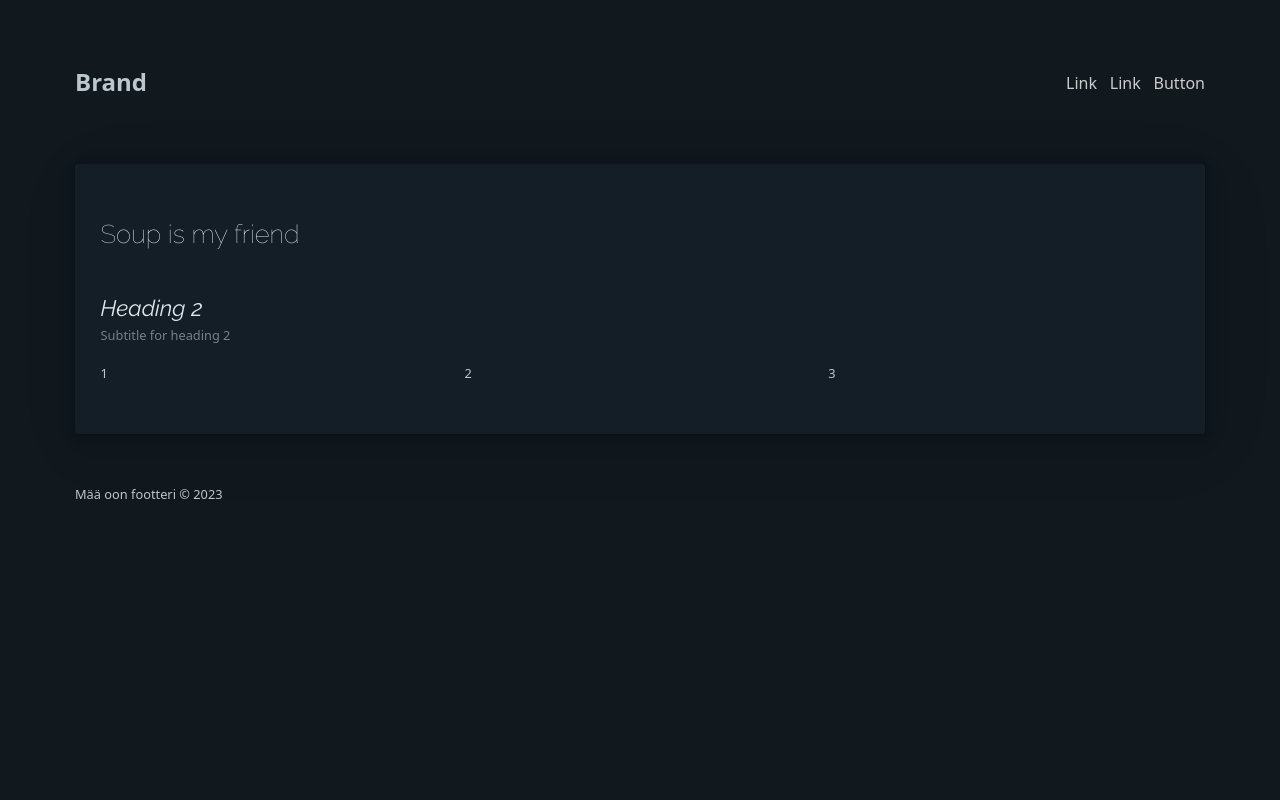
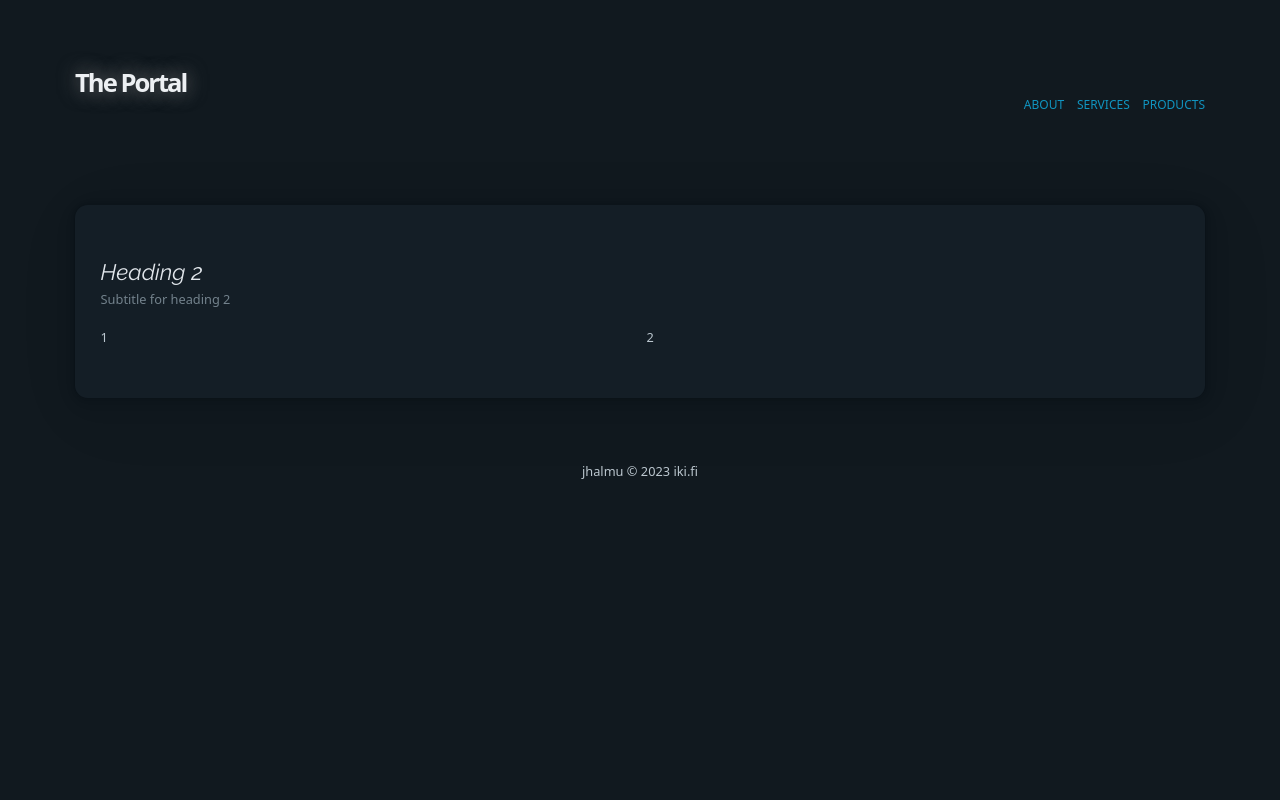
Before and after one commit to jhalmu/theportalx, a Django app: page / in a window 1280 px wide. Run offline with Django 5.2, Linux system fonts and the light colour scheme.

Commit message:
Ui things are not for me...

```diff
--- a/templates/base.html
+++ b/templates/base.html
@@ -8,47 +8,52 @@
   <meta http-equiv="X-UA-Compatible" content="ie=edge" />
 
   <link rel="stylesheet" href="https://cdn.jsdelivr.net/npm/@picocss/pico@1/css/pico.min.css">
-
-
   <link rel="alternate" type="application/rss+xml" title="RSS" href="/feed/rss">
-
   <script src="{% static 'js/htmx.min.js' %}" defer></script>
 
   <link rel="preconnect" href="https://fonts.googleapis.com">
   <link rel="preconnect" href="https://fonts.gstatic.com" crossorigin>
   <link href="https://fonts.googleapis.com/css2?family=Raleway:ital,wght@0,600;1,400;0,100&display=swap" rel="stylesheet">
 
-
   <style>
     html
     {
       font-size: 80% !important;
+      height: 100%;
     }
-    a:link {
-      font-size:80%;
+    li>a:link {
+      font-size:0.6em;
+      text-transform: uppercase;
+    }
+    li>a:hover {
+      text-shadow: 0 0 10px #fff;
     }
     strong {
-      font-size:120%;
+      font-size:140%;
     }
     h1 {
-      font-family: 'Raleway', sans-serif;
-      font-weight:400;
-      font-style:normal;
+      text-shadow: 0 0 20px #777;
+      letter-spacing: -2px;
     }
     h2 {
       font-family: 'Raleway', sans-serif;
       font-weight:400;
       font-style:italic;
     }
-    a.contrast {
-      color: #ccc;
-      font-wight:100;
+    header {
+      background-color:inherit;
     }
-    a.contrast:hover {
-      border-bottom:1px solid #555;
-      color: #ffff;
-      text-shadow: 0 0 3px #fff;
-      font-weight:400;
+    footer {
+      text-align: center;
+      padding-top: 1rem;
+    }
+    li>strong {
+      color:#5b5bc7;
+      text-shadow: 0 0 20px #3d3ded;
+      letter-spacing: -2px;
+    }
+    article {
+      border-radius: 1rem;
     }
   </style>
 
@@ -61,9 +66,13 @@
 
 <body>
   <main class="container">
+    <header>
     {% include 'main_nav.html' %}
+    </header>
     {% block content %}{% endblock %}
+    <footer>
     {% include 'footer.html' %}
+    </footer>
 </main>
 
 </body>
--- a/templates/footer.html
+++ b/templates/footer.html
@@ -1,3 +1,2 @@
-<footer>
-    Mää oon footteri &copy 2023
-</footer>
+
+   jhalmu &copy 2023 iki.fi
--- a/templates/home_index.html
+++ b/templates/home_index.html
@@ -1,7 +1,7 @@
 {% extends 'base.html' %}
 {% block content %}
-<article>
-    <h1>Soup is my friend</h1>
+<article >
+
     <hgroup>
         <h2>Heading 2</h2>
         <h3>Subtitle for heading 2</h3>
@@ -9,7 +9,6 @@
     <div class="grid">
         <div>1</div>
         <div>2</div>
-        <div>3</div>
       </div>
 </article>
 {% endblock %}
--- a/templates/main_nav.html
+++ b/templates/main_nav.html
@@ -1,10 +1,18 @@
 <nav>
-    <ul>
-      <li><strong>Brand</strong></li>
-    </ul>
-    <ul>
-      <li><a href="#" class="contrast">Link</a></li>
-      <li><a href="#" class="contrast">Link</a></li>
-      <li><a href="#" class="contrast">Button</a></li>
-    </ul>
-  </nav>
+  <ul>
+    <li>
+      <strong>
+        {% if title %}
+        <h1>The Portal - {{ title }}</h1>
+        {% else %}
+        <h1>The Portal</h1>
+        {% endif %}
+    </strong>
+  </li>
+  </ul>
+  <ul>
+    <li><a href="#">About</a></li>
+    <li><a href="#" >Services</a></li>
+    <li><a href="#">Products</a></li>
+  </ul>
+</nav>
```
